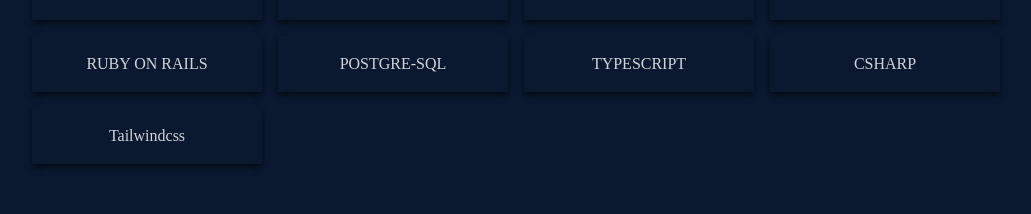
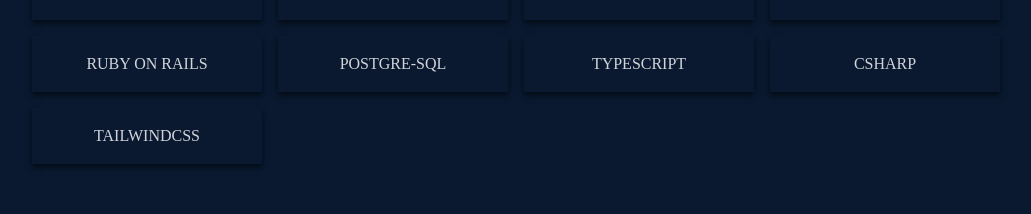
Before and after one commit to sabbatj/react-portfolio-js, a React (Create React App) app: page / in a window 1280 px wide. Shown: the part 2080-2294 px from the top of the page, without its empty margins (124-1155 px from the left). Built offline with nearby package versions, Linux system fonts and the light colour scheme.

Commit message:
Update skills.screen.tsx

```diff
--- a/src/screens/skills/skills.screen.tsx
+++ b/src/screens/skills/skills.screen.tsx
@@ -44,7 +44,7 @@
                   <p className='my-4'>CSHARP</p>
               </div>
             <div className='shadow-md shadow-[#040c16] hover:scale-110 duration-500'>
-                  <p className='my-4'>Tailwindcss</p>
+                  <p className='my-4'>TAILWINDCSS</p>
               </div>
           </div>
       </div>
```
